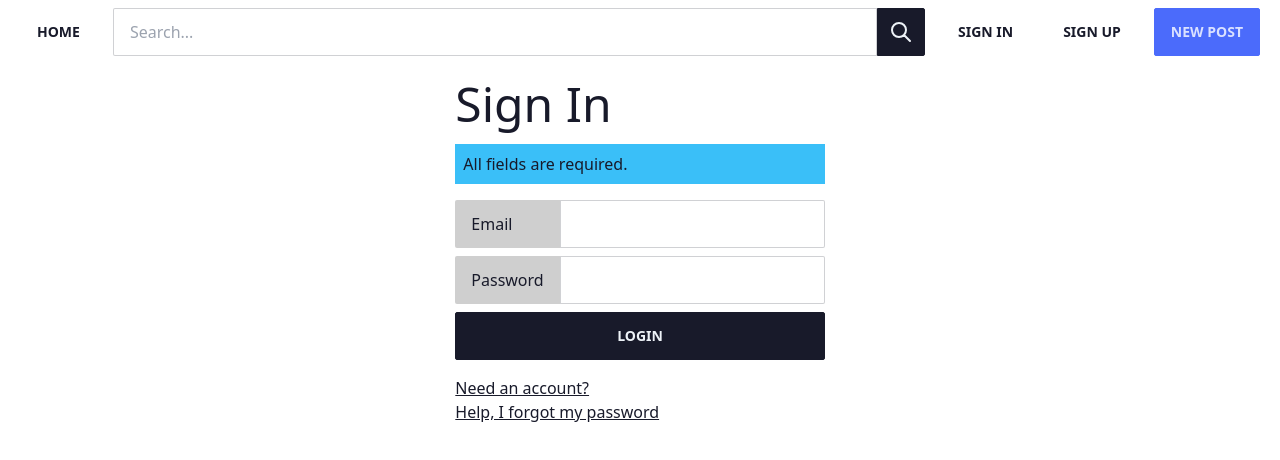
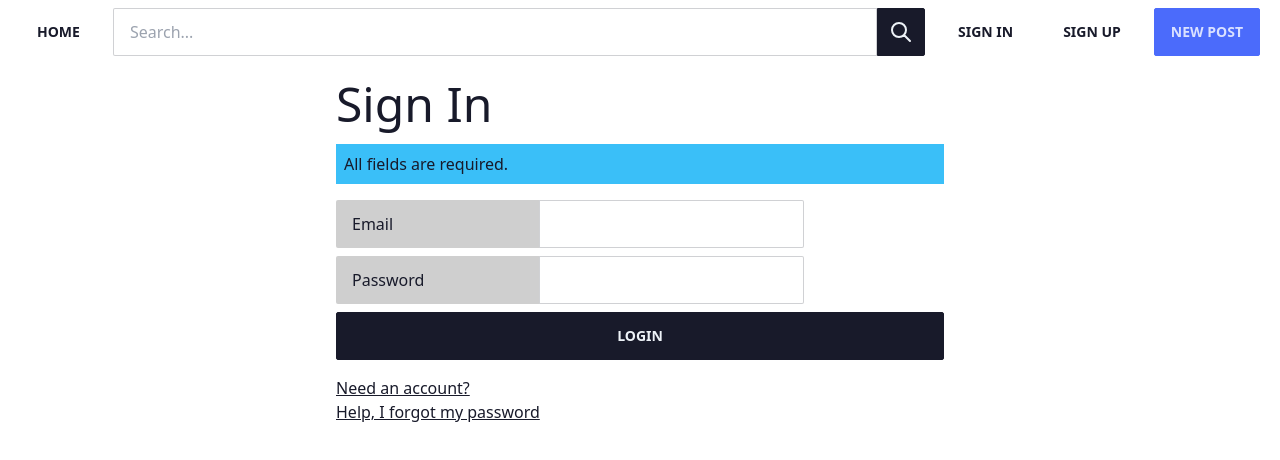
Before and after one commit to crespire/buysell, a React (Create React App) app in the folder client/: page /signin in a window 1280 px wide. Shown: the top 460 px of the page. Built offline with nearby package versions, Linux system fonts and the light colour scheme.

Commit message:
fix: update sign up/in form widths

```diff
--- a/client/src/components/SignIn.tsx
+++ b/client/src/components/SignIn.tsx
@@ -15,7 +15,7 @@
   }, [user, navigate])
 
   return (
-    <div className="flex flex-col p-4 gap-4">
+    <div className="flex flex-col p-4 gap-4 w-full max-w-screen-sm">
       <h1 className="text-5xl">Sign In</h1>
       <div className="bg-info p-2">All fields are required.</div>
       <form className="flex flex-col align-center justify-center gap-2" onSubmit={(e) => {handleSubmit(e, values['email'], values['pass'])}}>
--- a/client/src/components/Signup.tsx
+++ b/client/src/components/Signup.tsx
@@ -15,7 +15,7 @@
   }, [user, navigate])
 
   return (
-    <div className="flex flex-col p-4 gap-4">
+    <div className="flex flex-col p-4 gap-4 w-full max-w-screen-sm">
       <h1 className="text-5xl">Sign Up</h1>
       <ul className="bg-info p-2 list-inside list-disc">
         <li>Fields with * are required.</li>
```
